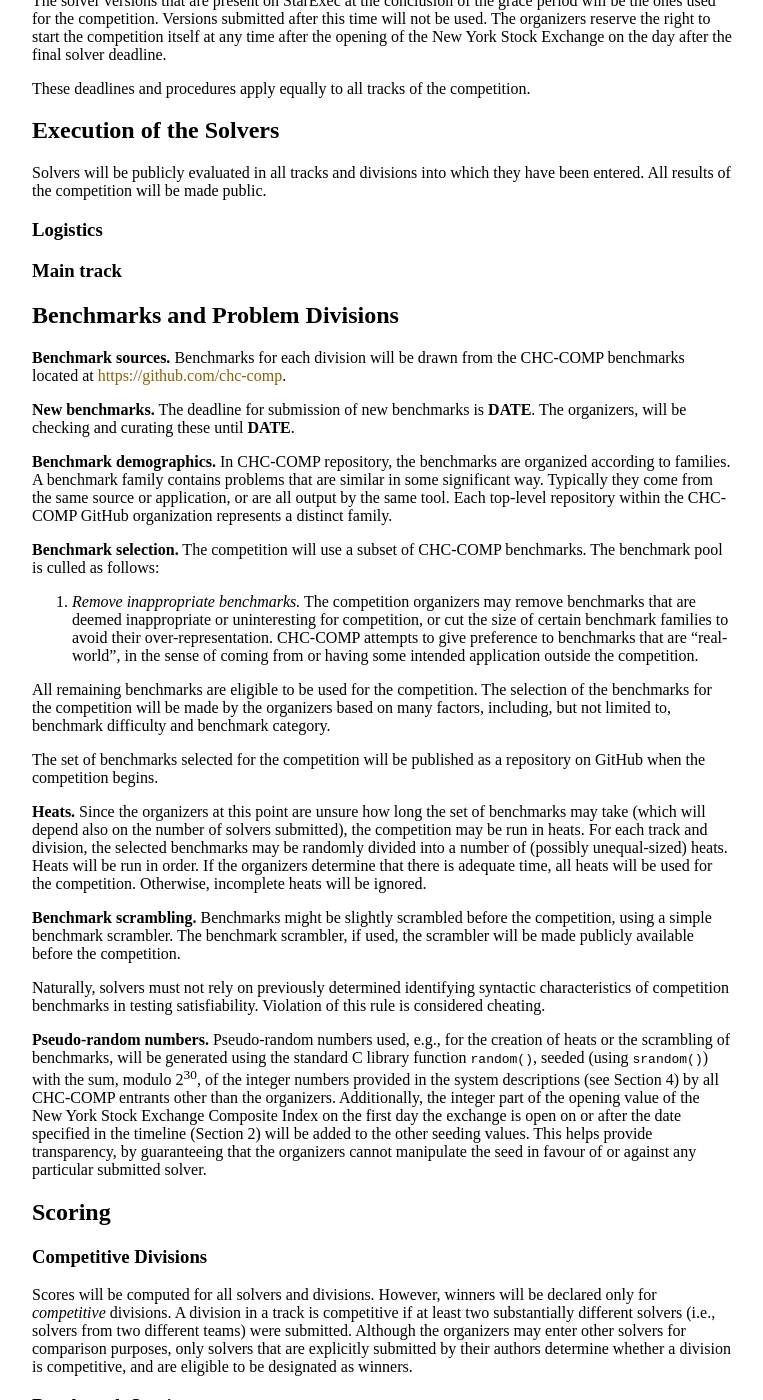
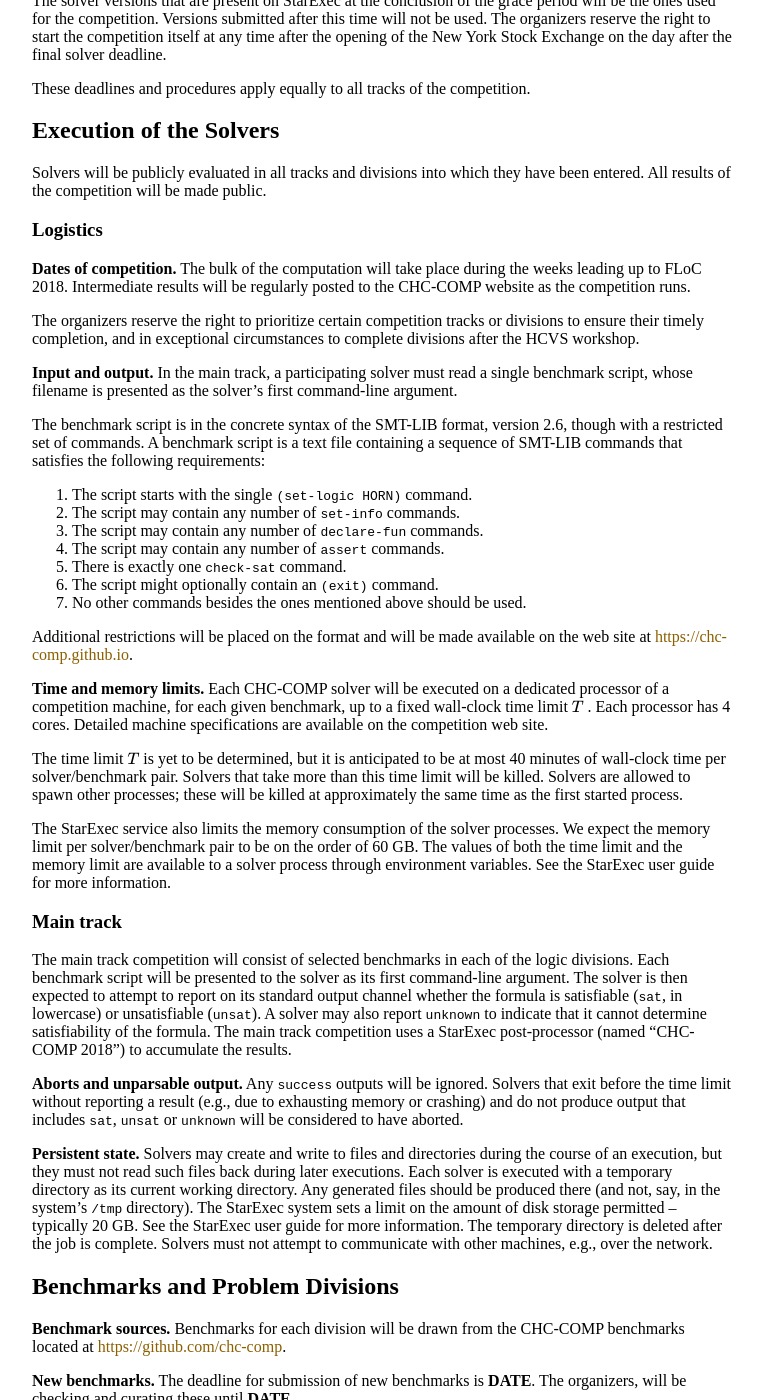
Before and after one commit to chc-comp/chc-comp.github.io, a Jekyll site: the page built from 2018/rules.md, in a window 1280 px wide and 1400 px high, scrolled down 1944 px. Shown: the whole window, without its empty margins (258-1021 px from the left). Built offline with Jekyll 4.4.1, drawn with Linux system fonts in a browser that asks for light colours; nearby versions of some CDN libraries; formulas are drawn with MathJax 3.

Commit message:
Finish rules

```diff
--- a/2018/rules.md
+++ b/2018/rules.md
@@ -158,7 +158,82 @@ made public.
 
 ### Logistics
 
+__Dates of competition.__ The bulk of the computation will take place
+during the weeks leading up to FLoC 2018. Intermediate results will be
+regularly posted to the CHC-COMP website as the competition runs.
+
+The organizers reserve the right to prioritize certain competition
+tracks or divisions to ensure their timely completion, and in
+exceptional circumstances to complete divisions after the HCVS
+workshop.
+
+__Input and output.__ In the main track, a participating solver must
+read a single benchmark script, whose filename is presented as the
+solver’s first command-line argument.
+
+The benchmark script is in the concrete syntax of the SMT-LIB format,
+version 2.6, though with a restricted set of commands. A benchmark
+script is a text file containing a sequence of SMT-LIB commands that
+satisfies the following requirements:
+
+1. The script starts with the single `(set-logic HORN)` command.
+2. The script may contain any number of `set-info` commands.
+3. The script may contain any number of `declare-fun` commands.
+4. The script may contain any number of `assert` commands.
+5. There is exactly one `check-sat` command.
+6. The script might optionally contain an `(exit)` command.
+7. No other commands besides the ones mentioned above should be used.
+
+Additional restrictions will be placed on the format and will be made
+available on the web site at [https://chc-comp.github.io][chc-comp].
+
+__Time and memory limits.__ Each CHC-COMP solver will be executed on a
+dedicated processor of a competition machine, for each given
+benchmark, up to a fixed wall-clock time limit $$T$$ . Each processor
+has 4 cores. Detailed machine specifications are available on the
+competition web site.
+
+The time limit $$T$$ is yet to be determined, but it is anticipated to
+be at most 40 minutes of wall-clock time per solver/benchmark
+pair. Solvers that take more than this time limit will be
+killed. Solvers are allowed to spawn other processes; these will be
+killed at approximately the same time as the first started process.
+
+The StarExec service also limits the memory consumption of the solver
+processes. We expect the memory limit per solver/benchmark pair to be
+on the order of 60 GB. The values of both the time limit and the
+memory limit are available to a solver process through environment
+variables. See the StarExec user guide for more information.
+
 ### Main track
+
+The main track competition will consist of selected benchmarks in each
+of the logic divisions. Each benchmark script will be presented to the
+solver as its first command-line argument. The solver is then expected
+to attempt to report on its standard output channel whether the
+formula is satisfiable (`sat`, in lowercase) or unsatisfiable
+(`unsat`). A solver may also report `unknown` to indicate that it
+cannot determine satisfiability of the formula.  The main track
+competition uses a StarExec post-processor (named "CHC-COMP 2018") to
+accumulate the results.
+
+__Aborts and unparsable output.__ Any `success` outputs will be
+ignored. Solvers that exit before the time limit without reporting a
+result (e.g., due to exhausting memory or crashing) and do not produce
+output that includes `sat`, `unsat` or `unknown` will be considered to
+have aborted.
+
+__Persistent state.__ Solvers may create and write to files and
+directories during the course of an execution, but they must not read
+such files back during later executions. Each solver is executed with
+a temporary directory as its current working directory. Any generated
+files should be produced there (and not, say, in the system’s `/tmp`
+directory). The StarExec system sets a limit on the amount of disk
+storage permitted -- typically 20 GB. See the StarExec user guide for
+more information. The temporary directory is deleted after the job is
+complete. Solvers must not attempt to communicate with other machines,
+e.g., over the network.
+
 
 ## Benchmarks and Problem Divisions
 
```
Also changed, not shown: other parts of 2018/rules.md (+1 -1 lines).
